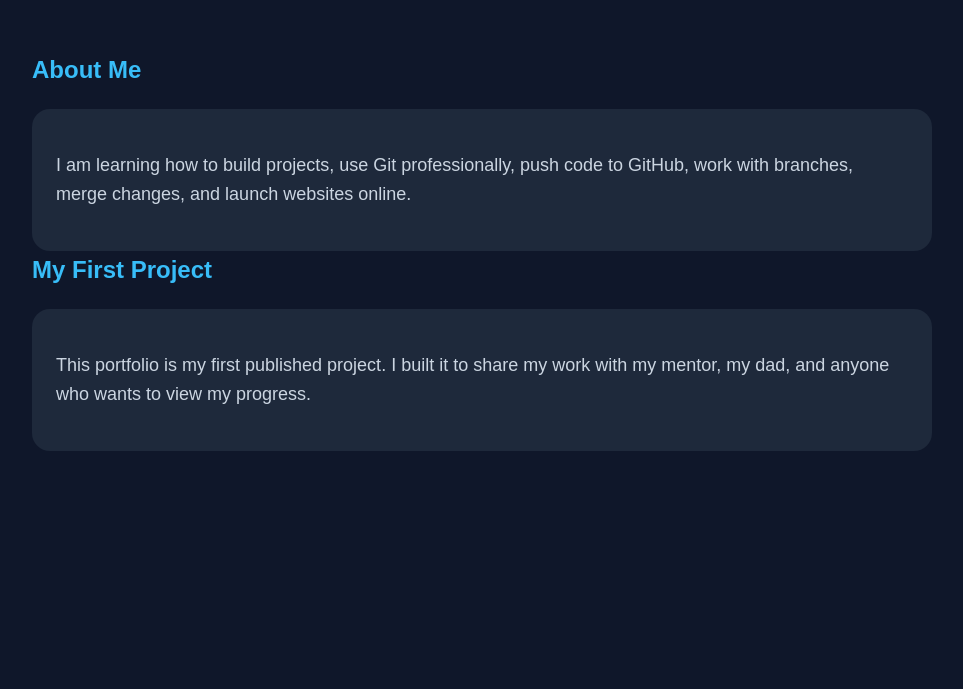
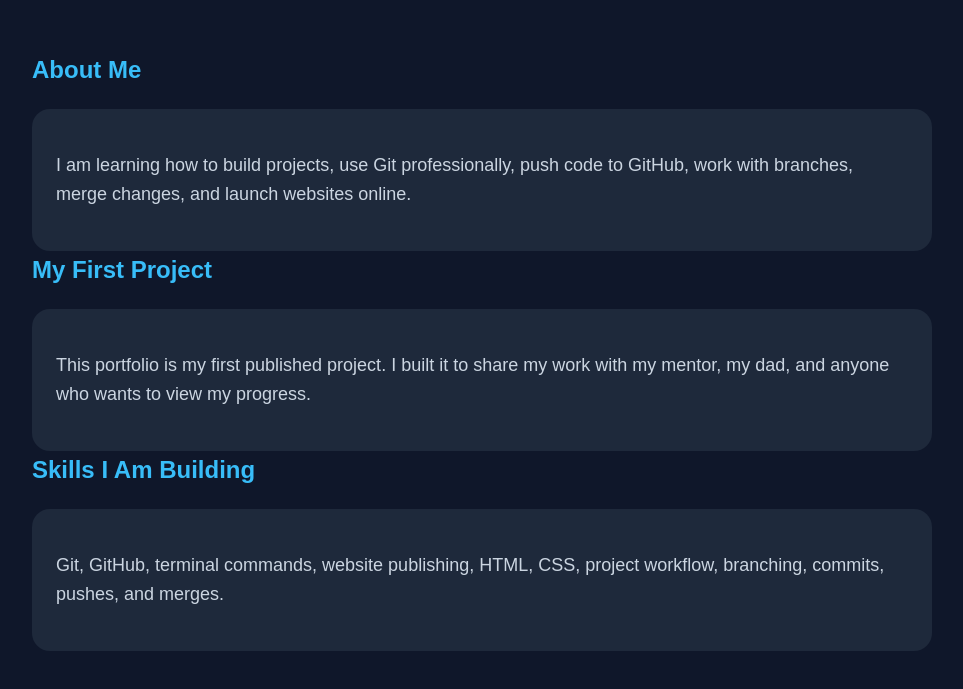
Before and after one commit to RaheemHub-tech/abdul-raheem-portfolio, a plain HTML site: page index.html in a window 1280 px wide. Shown: the part 889-1578 px from the top of the page, without its empty margins (158-1121 px from the left). Before the commit the page ends 1400 px from the top, so only its background shows below. Drawn offline with Linux system fonts and the light colour scheme.

Commit message:
Add skills section to homepage

```diff
--- a/index.html
+++ b/index.html
@@ -83,6 +83,10 @@
     <div class="box">
       <p>This portfolio is my first published project. I built it to share my work with my mentor, my dad, and anyone who wants to view my progress.</p>
     </div>
+      <h2>Skills I Am Building</h2>
+    <div class="box">
+      <p>Git, GitHub, terminal commands, website publishing, HTML, CSS, project workflow, branching, commits, pushes, and merges.</p>
+    </div>
   </section>
 </body>
 </html>
```
